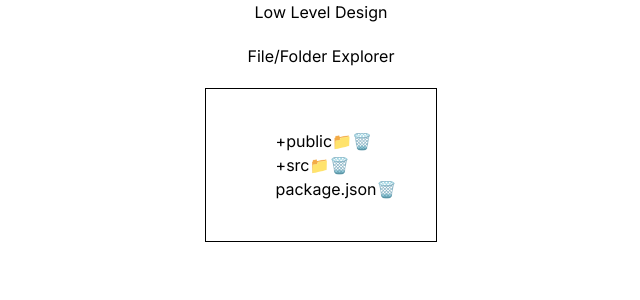
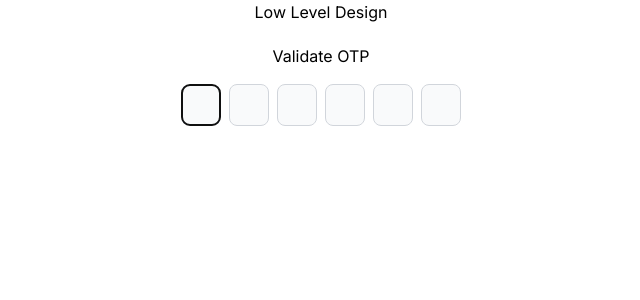
Before and after one commit to TheAbhishekThakur/advanced-reactjs, a Next.js app: page /lld in a window 1280 px wide. Shown: the top 300 px of the page, without its empty margins (319-959 px from the left). Built offline with nearby package versions, Linux system fonts and the light colour scheme.

Commit message:
otp-input done

```diff
--- /dev/null
+++ b/src/app/lld/otp-input/index.js
@@ -0,0 +1,58 @@
+"use client";
+import { useEffect, useRef, useState } from "react";
+import "./style.css";
+
+const OTP_DIGITS_COUNT = 6;
+
+const OtpInput = () => {
+  const [inputArr, setInputArr] = useState(
+    new Array(OTP_DIGITS_COUNT).fill("")
+  );
+
+  const inputRefArr = useRef([]);
+
+  useEffect(() => {
+    inputRefArr?.current[0]?.focus();
+  }, []);
+
+  const handleOnChange = (value, index) => {
+    if (isNaN(value)) {
+      return;
+    }
+
+    const newValue = value.trim();
+    const newInputArr = [...inputArr];
+    newInputArr[index] = newValue.slice(-1);
+
+    setInputArr(newInputArr);
+
+    newValue && inputRefArr?.current[index + 1]?.focus();
+  };
+
+  const handleKeyDown = (e, index) => {
+    if (!e.target.value && e.key === "Backspace") {
+      inputRefArr?.current[index - 1]?.focus();
+    }
+  };
+
+  return (
+    <div>
+      <h1 className="text-center mb-4">Validate OTP</h1>
+      <div className="flex justify-center items-center gap-2">
+        {inputArr.map((input, index) => (
+          <input
+            className="w-10 bg-gray-50 border text-center border-gray-300 text-gray-900 text-sm rounded-lg focus:ring-blue-500 focus:border-blue-500 block p-2.5 dark:bg-gray-700 dark:border-gray-600 dark:placeholder-gray-400 dark:text-white dark:focus:ring-blue-500 dark:focus:border-blue-500 "
+            key={index}
+            type="text"
+            ref={(inputValue) => (inputRefArr.current[index] = inputValue)}
+            value={inputArr[index]}
+            onChange={(e) => handleOnChange(e.target.value, index)}
+            onKeyDown={(e) => handleKeyDown(e, index)}
+          />
+        ))}
+      </div>
+    </div>
+  );
+};
+
+export default OtpInput;
--- /dev/null
+++ b/src/app/lld/otp-input/style.css
@@ -0,0 +1,8 @@
+.otp-input {
+  width: 40px;
+  height: 40px;
+  font-size: 30px;
+  font-weight: 600;
+  text-align: center;
+  margin: 5px;
+}
--- a/src/app/lld/page.js
+++ b/src/app/lld/page.js
@@ -1,8 +1,9 @@
-import ProgressBar from "./progressBar";
+import ProgressBar from "./progress-bar";
 import AutoComplete from "./autocomplete";
 import Pagination from "./pagination";
 import TabForm from "./tab-from";
-import FileExplorer from "./fileExplorer";
+import FileExplorer from "./file-explorer";
+import OtpInput from "./otp-input";
 
 const LLD = () => {
   return (
@@ -16,7 +17,8 @@ const LLD = () => {
           {/* <AutoComplete />  */}
           {/* <Pagination /> */}
           {/* <TabForm /> */}
-          <FileExplorer />
+          {/* <FileExplorer /> */}
+          <OtpInput />
         </div>
       </div>
     </>
```
Also changed, not shown: src/app/lld/file-explorer/List.js (renamed from src/app/lld/fileExplorer/List.js), src/app/lld/file-explorer/data.json (renamed from src/app/lld/fileExplorer/data.json), src/app/lld/file-explorer/index.js (renamed from src/app/lld/fileExplorer/index.js), src/app/lld/file-explorer/style.css (renamed from src/app/lld/fileExplorer/style.css), src/app/lld/nested-checkboxes/index.js (added), src/app/lld/progress-bar/Progress.js (renamed from src/app/lld/progressBar/Progress.js), src/app/lld/progress-bar/index.js (renamed from src/app/lld/progressBar/index.js), src/app/lld/progress-bar/style.css (renamed from src/app/lld/progressBar/style.css).
